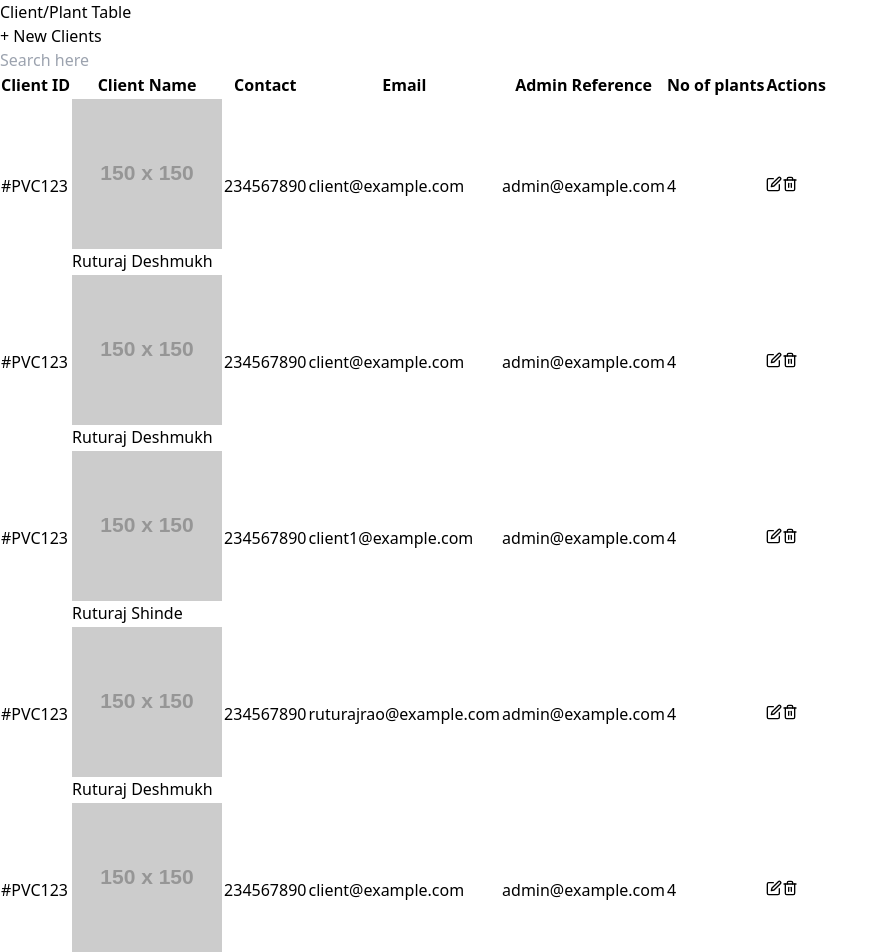
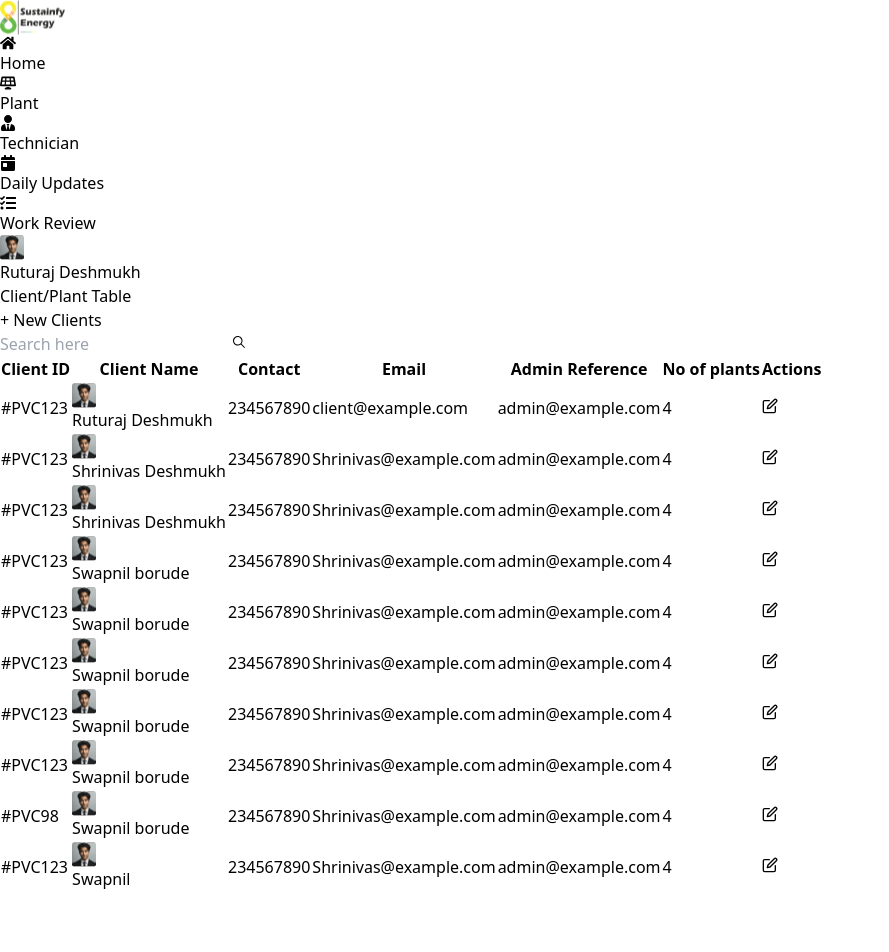
Before and after one commit to ruturaj9696/AdminDashboard, a React (Vite) app: page / in a window 1280 px wide. Shown: the top 952 px of the page, without its empty margins (0-889 px from the left). After the commit the page ends 892 px from the top, so only its background shows below. Built offline with nearby package versions, Linux system fonts and the light colour scheme.

Commit message:
ClientPlantTable completed

```diff
--- a/src/App.jsx
+++ b/src/App.jsx
@@ -1,9 +1,10 @@
 import React from "react";
 import ClientPlantTable from "./pages/plants/ClientPlantTable";
-
+import Navbar from "../src/components/Navbar";
 const App = () => {
   return (
     <div>
+      <Navbar />
       <ClientPlantTable />
     </div>
   );
--- a/src/pages/plants/ClientPlantTable.jsx
+++ b/src/pages/plants/ClientPlantTable.jsx
@@ -1,143 +1,338 @@
-import React, { useState, useEffect, useCallback } from 'react';
-import { FiEdit, FiTrash2 } from 'react-icons/fi';
-import { debounce } from 'lodash';
-
+import React, { useState, useEffect, useCallback } from "react";
+import { FiEdit, FiTrash2 } from "react-icons/fi";
+import { debounce } from "lodash";
+import { FaSolarPanel } from "react-icons/fa";
+import { IoIosSearch } from "react-icons/io";
+import profile from "../../assets/profile.svg";
 const clients = [
   {
-    id: '#PVC123',
-    name: 'Ruturaj Deshmukh',
-    contact: '234567890',
-    email: 'client@example.com',
-    adminReference: 'admin@example.com',
+    id: "#PVC123",
+    name: "Ruturaj Deshmukh",
+    contact: "234567890",
+    email: "client@example.com",
+    adminReference: "admin@example.com",
     noOfPlants: 4,
-    imageUrl: 'https://via.placeholder.com/150'
+    imageUrl: "https://via.placeholder.com/150",
+    plants: [
+      {
+        id: "PID123",
+        name: "Plant_123",
+        location: "Pune",
+        capacity: 2000,
+        inverterCapacity: 2000,
+        shrinvas: "demon",
       },
-
       {
-    id: '#PVC123',
-    name: 'Ruturaj Deshmukh',
-    contact: '234567890',
-    email: 'client@example.com',
-    adminReference: 'admin@example.com',
+        id: "PID123",
+        name: "Plant_123",
+        location: "Pune",
+        capacity: 2000,
+        inverterCapacity: 2000,
+        shrinvas: "demon",
+      },
+      {
+        id: "PID123",
+        name: "Plant_123",
+        location: "Pune",
+        capacity: 2000,
+        inverterCapacity: 2000,
+        shrinvas: "demon",
+      },
+      {
+        id: "PID123",
+        name: "Plant_123",
+        location: "Pune",
+        capacity: 2000,
+        inverterCapacity: 2000,
+        shrinvas: "demon",
+      },
+      {
+        id: "PID123",
+        name: "Plant_123",
+        location: "Pune",
+        capacity: 2000,
+        inverterCapacity: 2000,
+        shrinvas: "demon",
+      },
+    ],
+  },
+  {
+    id: "#PVC123",
+    name: "Shrinivas Deshmukh",
+    contact: "234567890",
+    email: "Shrinivas@example.com",
+    adminReference: "admin@example.com",
     noOfPlants: 4,
-    imageUrl: 'https://via.placeholder.com/150'
+    imageUrl: "https://via.placeholder.com/150",
+    plants: [
+      {
+        id: "PID123",
+        name: "Plant_123",
+        location: "Pune",
+        capacity: 2000,
+        inverterCapacity: 2000,
+        shrinvas: "demon",
       },
-
       {
-    id: '#PVC123',
-    name: 'Ruturaj Shinde',
-    contact: '234567890',
-    email: 'client1@example.com',
-    adminReference: 'admin@example.com',
+        id: "PID123",
+        name: "Plant_123",
+        location: "Pune",
+        capacity: 2000,
+        inverterCapacity: 2000,
+        shrinvas: "demon",
+      },
+      {
+        id: "PID123",
+        name: "Plant_123",
+        location: "Pune",
+        capacity: 2000,
+        inverterCapacity: 2000,
+        shrinvas: "demon",
+      },
+      {
+        id: "PID123",
+        name: "Plant_123",
+        location: "Pune",
+        capacity: 2000,
+        inverterCapacity: 2000,
+        shrinvas: "demon",
+      },
+      {
+        id: "PID123",
+        name: "Plant_123",
+        location: "Pune",
+        capacity: 2000,
+        inverterCapacity: 2000,
+        shrinvas: "demon",
+      },
+    ],
+  },
+  {
+    id: "#PVC123",
+    name: "Shrinivas Deshmukh",
+    contact: "234567890",
+    email: "Shrinivas@example.com",
+    adminReference: "admin@example.com",
     noOfPlants: 4,
-    imageUrl: 'https://via.placeholder.com/150'
+    imageUrl: "https://via.placeholder.com/150",
+    plants: [
+      {
+        id: "PID123",
+        name: "Plant_123",
+        location: "Pune",
+        capacity: 2000,
+        inverterCapacity: 2000,
+        shrinvas: "demon",
       },
-
       {
-    id: '#PVC123',
-    name: 'Ruturaj Deshmukh',
-    contact: '234567890',
-    email: 'ruturajrao@example.com',
-    adminReference: 'admin@example.com',
+        id: "PID123",
+        name: "Plant_123",
+        location: "Pune",
+        capacity: 2000,
+        inverterCapacity: 2000,
+        shrinvas: "demon",
+      },
+    ],
+  },
+  {
+    id: "#PVC123",
+    name: "Swapnil borude",
+    contact: "234567890",
+    email: "Shrinivas@example.com",
+    adminReference: "admin@example.com",
     noOfPlants: 4,
-    imageUrl: 'https://via.placeholder.com/150'
+    imageUrl: "https://via.placeholder.com/150",
+    plants: [
+      {
+        id: "PID123",
+        name: "Plant_123",
+        location: "Pune",
+        capacity: 2000,
+        inverterCapacity: 2000,
+        shrinvas: "demon",
       },
-
       {
-    id: '#PVC123',
-    name: 'Ruturaj Deshmukh',
-    contact: '234567890',
-    email: 'client@example.com',
-    adminReference: 'admin@example.com',
+        id: "PID123",
+        name: "Plant_123",
+        location: "Pune",
+        capacity: 2000,
+        inverterCapacity: 2000,
+        shrinvas: "demon",
+      },
+    ],
+  },
+  {
+    id: "#PVC123",
+    name: "Swapnil borude",
+    contact: "234567890",
+    email: "Shrinivas@example.com",
+    adminReference: "admin@example.com",
     noOfPlants: 4,
-    imageUrl: 'https://via.placeholder.com/150'
+    imageUrl: "https://via.placeholder.com/150",
+    plants: [
+      {
+        id: "PID123",
+        name: "Plant_123",
+        location: "Pune",
+        capacity: 2000,
+        inverterCapacity: 2000,
+        shrinvas: "demon",
       },
-
       {
-    id: '#PVC123',
-    name: 'Ruturaj Deshmukh',
-    contact: '234567890',
-    email: 'client@example.com',
-    adminReference: 'admin@example.com',
+        id: "PID123",
+        name: "Plant_123",
+        location: "Pune",
+        capacity: 2000,
+        inverterCapacity: 2000,
+        shrinvas: "demon",
+      },
+    ],
+  },
+  {
+    id: "#PVC123",
+    name: "Swapnil borude",
+    contact: "234567890",
+    email: "Shrinivas@example.com",
+    adminReference: "admin@example.com",
     noOfPlants: 4,
-    imageUrl: 'https://via.placeholder.com/150'
+    imageUrl: "https://via.placeholder.com/150",
+    plants: [
+      {
+        id: "PID123",
+        name: "Plant_123",
+        location: "Pune",
+        capacity: 2000,
+        inverterCapacity: 2000,
+        shrinvas: "demon",
       },
-
       {
-    id: '#PVC123',
-    name: 'Ruturaj Deshmukh',
-    contact: '234567890',
-    email: 'client@example.com',
-    adminReference: 'admin@example.com',
+        id: "PID123",
+        name: "Plant_123",
+        location: "Pune",
+        capacity: 2000,
+        inverterCapacity: 2000,
+        shrinvas: "demon",
+      },
+    ],
+  },
+  {
+    id: "#PVC123",
+    name: "Swapnil borude",
+    contact: "234567890",
+    email: "Shrinivas@example.com",
+    adminReference: "admin@example.com",
     noOfPlants: 4,
-    imageUrl: 'https://via.placeholder.com/150'
+    imageUrl: "https://via.placeholder.com/150",
+    plants: [
+      {
+        id: "PID123",
+        name: "Plant_123",
+        location: "Pune",
+        capacity: 2000,
+        inverterCapacity: 2000,
+        shrinvas: "demon",
       },
-
       {
-    id: '#PVC123',
-    name: 'Ruturaj Deshmukh',
-    contact: '234567890',
-    email: 'client@example.com',
-    adminReference: 'admin@example.com',
+        id: "PID123",
+        name: "Plant_123",
+        location: "Pune",
+        capacity: 2000,
+        inverterCapacity: 2000,
+        shrinvas: "demon",
+      },
+    ],
+  },
+  {
+    id: "#PVC123",
+    name: "Swapnil borude",
+    contact: "234567890",
+    email: "Shrinivas@example.com",
+    adminReference: "admin@example.com",
     noOfPlants: 4,
-    imageUrl: 'https://via.placeholder.com/150'
+    imageUrl: "https://via.placeholder.com/150",
+    plants: [
+      {
+        id: "PID123",
+        name: "Plant_123",
+        location: "Pune",
+        capacity: 2000,
+        inverterCapacity: 2000,
+        shrinvas: "demon",
       },
-
       {
-    id: '#PVC123',
-    name: 'Ruturaj Deshmukh',
-    contact: '234567890',
-    email: 'client@example.com',
-    adminReference: 'admin@example.com',
+        id: "PID123",
+        name: "Plant_123",
+        location: "Pune",
+        capacity: 2000,
+        inverterCapacity: 2000,
+        shrinvas: "demon",
+      },
+    ],
+  },
+  {
+    id: "#PVC98",
+    name: "Swapnil borude",
+    contact: "234567890",
+    email: "Shrinivas@example.com",
+    adminReference: "admin@example.com",
     noOfPlants: 4,
-    imageUrl: 'https://via.placeholder.com/150'
+    imageUrl: "https://via.placeholder.com/150",
+    plants: [
+      {
+        id: "PID123",
+        name: "Plant_123",
+        location: "Pune",
+        capacity: 2000,
+        inverterCapacity: 2000,
+        shrinvas: "demon",
       },
-
       {
-    id: '#PVC123',
-    name: 'Ruturaj Deshmukh',
-    contact: '234567890',
-    email: 'client@example.com',
-    adminReference: 'admin@example.com',
+        id: "PID123",
+        name: "Plant_123",
+        location: "Pune",
+        capacity: 2000,
+        inverterCapacity: 2000,
+        shrinvas: "demon",
+      },
+    ],
+  },
+  {
+    id: "#PVC123",
+    name: "Swapnil ",
+    contact: "234567890",
+    email: "Shrinivas@example.com",
+    adminReference: "admin@example.com",
     noOfPlants: 4,
-    imageUrl: 'https://via.placeholder.com/150'
+    imageUrl: "https://via.placeholder.com/150",
+    plants: [
+      {
+        id: "PID123",
+        name: "Plant_123",
+        location: "Pune",
+        capacity: 2000,
+        inverterCapacity: 2000,
+        shrinvas: "demon",
       },
-
       {
-    id: '#PVC123',
-    name: 'Ruturaj Deshmukh',
-    contact: '234567890',
-    email: 'client@example.com',
-    adminReference: 'admin@example.com',
-    noOfPlants: 4,
-    imageUrl: 'https://via.placeholder.com/150'
+        id: "PID123",
+        name: "Plant_123",
+        location: "Pune",
+        capacity: 2000,
+        inverterCapacity: 2000,
+        shrinvas: "demon",
       },
-
-  {
-    id: '#PVC123',
-    name: 'Ruturaj Deshmukh',
-    contact: '234567890',
-    email: 'client@example.com',
-    adminReference: 'admin@example.com',
-    noOfPlants: 4,
-    imageUrl: 'https://via.placeholder.com/150'
+    ],
   },
-
-  {
-    id: '#PVC123',
-    name: 'Ruturaj Deshmukh',
-    contact: '234567890',
-    email: 'client@example.com',
-    adminReference: 'admin@example.com',
-    noOfPlants: 4,
-    imageUrl: 'https://via.placeholder.com/150'
-  },
-
 ];
 
 const ClientPlantTable = () => {
-  const [searchQuery, setSearchQuery] = useState('');
-  const [debouncedQuery, setDebouncedQuery] = useState('');
+  const [searchQuery, setSearchQuery] = useState("");
+  const [debouncedQuery, setDebouncedQuery] = useState("");
+  const [visibleClient, setVisibleClient] = useState(null);
+
+  const toggleDropdown = (clientId) => {
+    setVisibleClient(visibleClient === clientId ? null : clientId);
+  };
 
   const debouncedSearch = useCallback(
     debounce((query) => {
@@ -152,7 +347,8 @@ const ClientPlantTable = () => {
     debouncedSearch(query);
   };
 
-  const filteredClients = clients.filter(client =>
+  const filteredClients = clients.filter(
+    (client) =>
       client.name.toLowerCase().includes(debouncedQuery.toLowerCase()) ||
       client.contact.includes(debouncedQuery) ||
       client.email.toLowerCase().includes(debouncedQuery.toLowerCase()) ||
@@ -160,24 +356,27 @@ const ClientPlantTable = () => {
   );
 
   return (
-    <div className="p-8 bg-white rounded-lg ">
+    <div className="px-8 bg-white rounded-lg ">
       <div className="flex flex-col lg:flex-row lg:justify-between lg:items-center mb-4">
         <h2 className="text-xl font-bold mb-4 lg:mb-0">Client/Plant Table</h2>
-        <div className="flex flex-col lg:flex-row lg:items-center space-y-2 lg:space-y-0 lg:space-x-2">
-          <button className="bg-green-500 text-white px-4 py-2 rounded-lg">
+        <div className="flex flex-col lg:flex-row lg:items-center space-y-2 lg:space-y-0 lg:space-x-2"></div>
+      </div>
+
+      <div className="flex justify-between my-2 mb-5">
+        <button className="  text-[#56BA28] border border-[#56BA28] px-4 py-2 rounded-lg">
           + New Clients
         </button>
         <div className="relative w-full lg:w-64">
           <input
             type="text"
             placeholder="Search here"
-              className="border border-gray-300 rounded-lg px-4 py-2 w-full lg:w-auto focus:outline-none"
+            className="border border-[#56BA28] rounded-lg px-4 py-2 w-full focus:outline-none"
             value={searchQuery}
             onChange={handleSearchChange}
           />
-            <button className="absolute right-0 top-0 mt-2 mr-3 text-gray-400">
+          <button className="absolute right-3 top-1/2 transform -translate-y-1/2 text-gray-400">
+            <IoIosSearch />
           </button>
-          </div>
         </div>
       </div>
       <div className="overflow-x-auto">
@@ -195,36 +394,98 @@ const ClientPlantTable = () => {
           </thead>
           <tbody>
             {filteredClients.map((client, index) => (
-              <tr key={index} className="hover:bg-gray-100">
+              <React.Fragment key={index}>
+                <tr
+                  className="hover:bg-gray-100"
+                  onClick={() => toggleDropdown(client.id)}
+                >
                   <td className="py-2 px-4 border-b">{client.id}</td>
                   <td className="py-2 px-4 border-b flex items-center">
                     <img
                       className="w-8 h-8 rounded-full mr-2"
-                    src={client.imageUrl}
+                      src={profile}
                       alt="Client"
                     />
                     {client.name}
                   </td>
                   <td className="py-2 px-4 border-b">{client.contact}</td>
                   <td className="py-2 px-4 border-b">{client.email}</td>
-                <td className="py-2 px-4 border-b">{client.adminReference}</td>
+                  <td className="py-2 px-4 border-b">
+                    {client.adminReference}
+                  </td>
                   <td className="py-2 px-4 border-b">{client.noOfPlants}</td>
                   <td className="py-2 px-4 border-b flex space-x-2">
                     <button className="text-blue-500">
                       <FiEdit />
                     </button>
-                  <button className="text-red-500">
-                    <FiTrash2 />
-                  </button>
                   </td>
+                </tr>
+                {visibleClient === client.id && (
+                  <tr>
+                    <td colSpan="7" className="p-0">
+                      <table className="min-w-full bg-gray-50">
+                        <thead>
+                          <tr>
+                            <th className="py-2 px-4 bg-gray-200 border text-start">
+                              Plant ID
+                            </th>
+                            <th className="py-2 px-4 bg-gray-200 border text-start">
+                              Plant Name
+                            </th>
+                            <th className="py-2 px-4 bg-gray-200 border text-start">
+                              Location
+                            </th>
+                            <th className="py-2 px-4 bg-gray-200 border text-start">
+                              Plant Capacity
+                            </th>
+                            <th className="py-2 px-4 bg-gray-200 border text-start">
+                              Inverter Capacity
+                            </th>
+                            <th className="py-2 px-4 bg-gray-200 border text-start">
+                              Plant Layout
+                            </th>
+                            <th className="py-2 px-4 bg-gray-200 border text-start">
+                              Plant Layout
+                            </th>
+                          </tr>
+                        </thead>
+                        <tbody>
+                          {client.plants.map((plant) => (
+                            <tr key={plant.id}>
+                              <td className="py-2 px-4 border">{plant.id}</td>
+                              <td className="py-2 px-4 border  flex ">
+                                <FaSolarPanel className="text-[#56BA28] mt-1 m-1" />
+                                {plant.name}
+                              </td>
+                              <td className="py-2 px-4 border">
+                                {plant.location}
+                              </td>
+                              <td className="py-2 px-4 border">
+                                {plant.capacity}
+                              </td>
+                              <td className="py-2 px-4 border">
+                                {plant.inverterCapacity}
+                              </td>
+                              <td className="py-2 px-4 border cursor-pointer">
+                                View Layout
+                              </td>
+                              <td className="py-2 px-4 border cursor-pointer">
+                                View
+                              </td>
+
                             </tr>
                           ))}
                         </tbody>
                       </table>
+                    </td>
+                  </tr>
+                )}
+              </React.Fragment>
+            ))}
+          </tbody>
+        </table>
         {filteredClients.length === 0 && (
-          <div className="text-center py-4">
-            No clients found.
-          </div>
+          <div className="text-center py-4">No clients found.</div>
         )}
       </div>
     </div>
```
Lines whose indentation alone changed are shown as unchanged.
